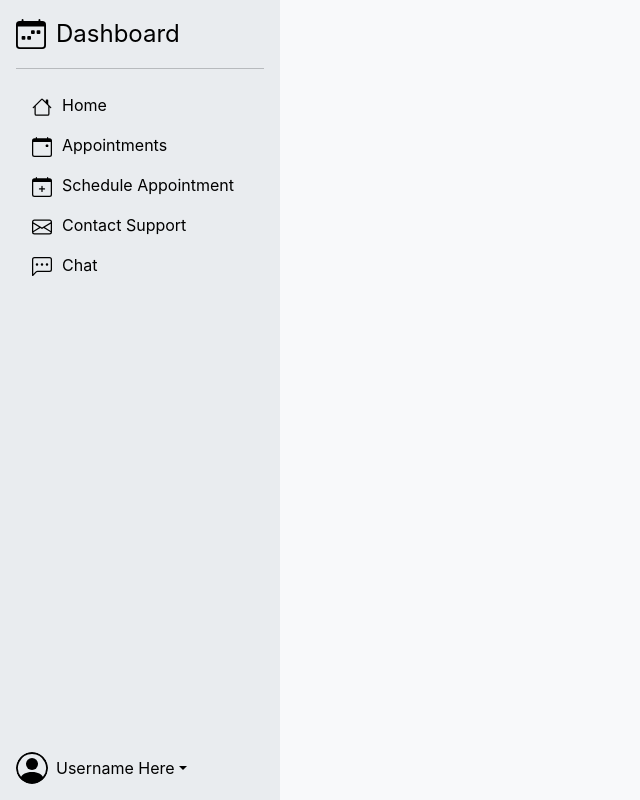
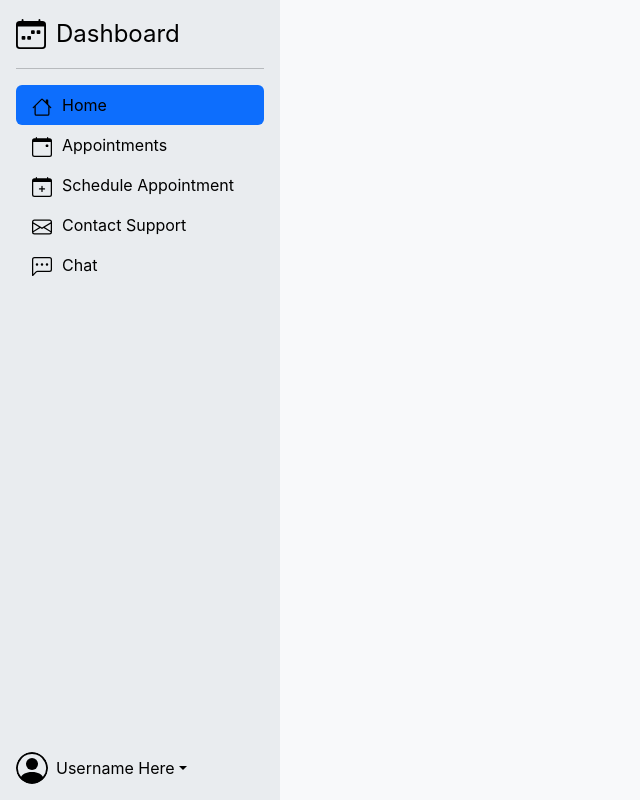
Before and after one commit to FrancoMLG/Group_31, a React (Create React App) app in the folder client/: page /userdash in a window 1280 px wide. Shown: the whole page, without its empty margins (0-640 px from the left). Built offline with nearby package versions, Linux system fonts and the light colour scheme.

Commit message:
sidebar appearance now reflects current page of dashboard

```diff
--- a/client/src/components/dashboards/user/user_sidebar.js
+++ b/client/src/components/dashboards/user/user_sidebar.js
@@ -2,12 +2,10 @@ import "bootstrap/dist/css/bootstrap.min.css";
 import "bootstrap/dist/js/bootstrap.bundle.min.js";
 import { Link, useNavigate } from "react-router-dom";
 import React from "react";
-import "./user_sidebar.css"
+import "./user_sidebar.css";
 
-export default function UserSideBar() {
-
+export default function UserSideBar({ homeLinkRef }) {
   return (
-
     <div className="d-flex flex-column flex-shrink-0 p-3 bg-body-secondary" style={{ width: "280px", height: "100%" }}>
       <a href="/" className="d-flex align-items-center mb-3 mb-md-0 me-md-auto link-body-emphasis text-decoration-none">
         <img
@@ -21,7 +19,7 @@ export default function UserSideBar() {
       <hr />
       <ul className="nav nav-pills flex-column mb-auto">
         <li className="nav-item">
-            <a href="#" id="home-link" className="nav-link link-body-emphasis">
+          <a href="#" id="home-link" ref={homeLinkRef} className="nav-link link-body-emphasis">
             <img
               className="padded-img"
               src={`${process.env.PUBLIC_URL}/images/house.svg`}
@@ -86,7 +84,5 @@ export default function UserSideBar() {
         </ul>
       </div>
     </div>
-
   );
-
 }
--- a/client/src/components/dashboards/user/userhome.js
+++ b/client/src/components/dashboards/user/userhome.js
@@ -1,31 +1,24 @@
 import "bootstrap/dist/css/bootstrap.min.css";
 import "bootstrap/dist/js/bootstrap.bundle.min.js";
 import { Link, useNavigate } from "react-router-dom";
-import React from "react";
+import React, { useEffect, useRef } from "react";
 import UserSideBar from "./user_sidebar";
-import "./userhome.css"
-
-
-function setActiveLink() {
-    document.getQuerySelector("UserSidebar #home-link").classList.toggle("active");
-    document.getQuerySelector("UserSidebar #home-link").classList.toggle('aria-current="page"');
-}
+import "./userhome.css";
 
 export default function UserHome() {
-  // const navigate = useNavigate();
+  const homeLinkRef = useRef(null);
 
-  const signedIn = localStorage.getItem("profile");
-
-  // <a href="#" className="nav-link active" aria-current="page"> code for setting active part of dashboard?
+  useEffect(() => {
+    if (homeLinkRef.current) {
+      homeLinkRef.current.classList.add("active");
+      homeLinkRef.current.setAttribute("aria-current", "page");
+      homeLinkRef.current.classList.toggle("link-body-emphasis")
+    }
+  }, []);
 
   return (
     <div className="container-fluid bg-body-tertiary vh-100 d-flex flex-column no-padding">
-
-      <UserSideBar />
-
+      <UserSideBar homeLinkRef={homeLinkRef} />
     </div>
-
   );
-
-
 }
```
Lines whose indentation alone changed are shown as unchanged.
